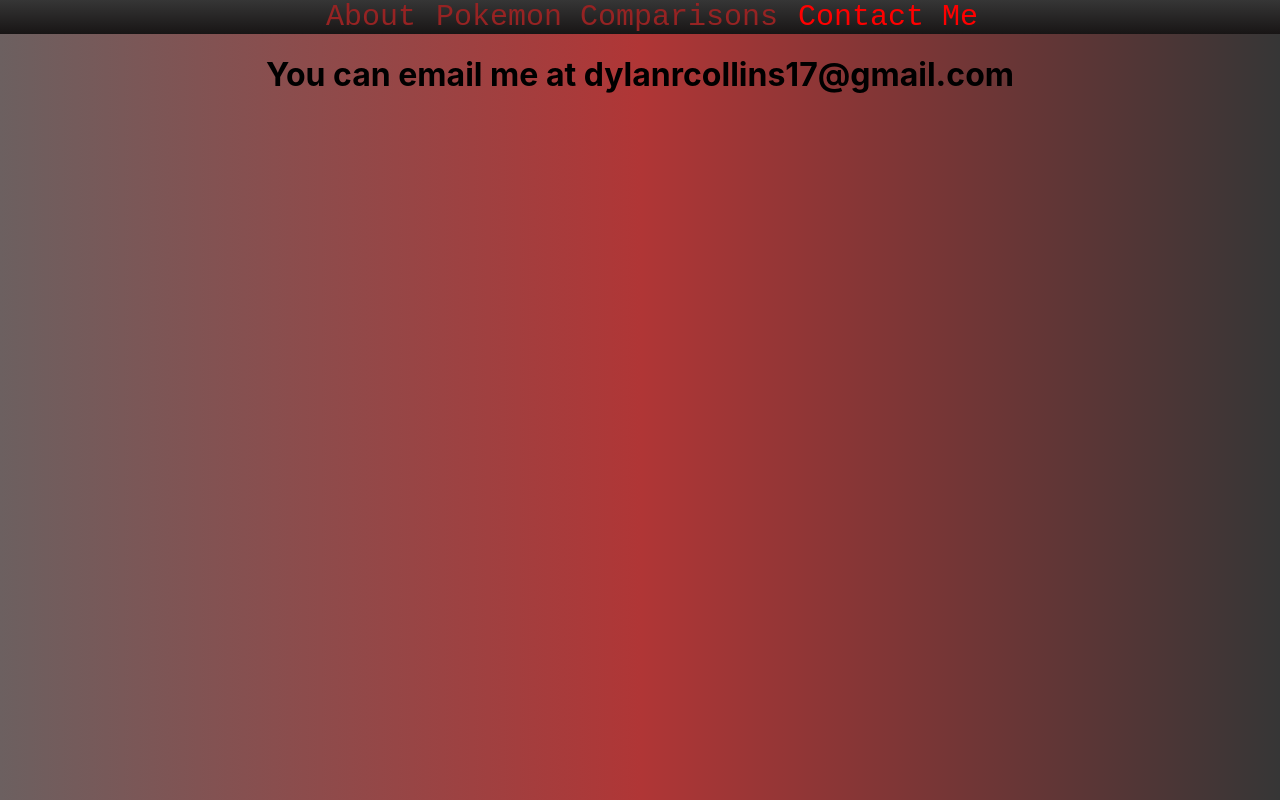
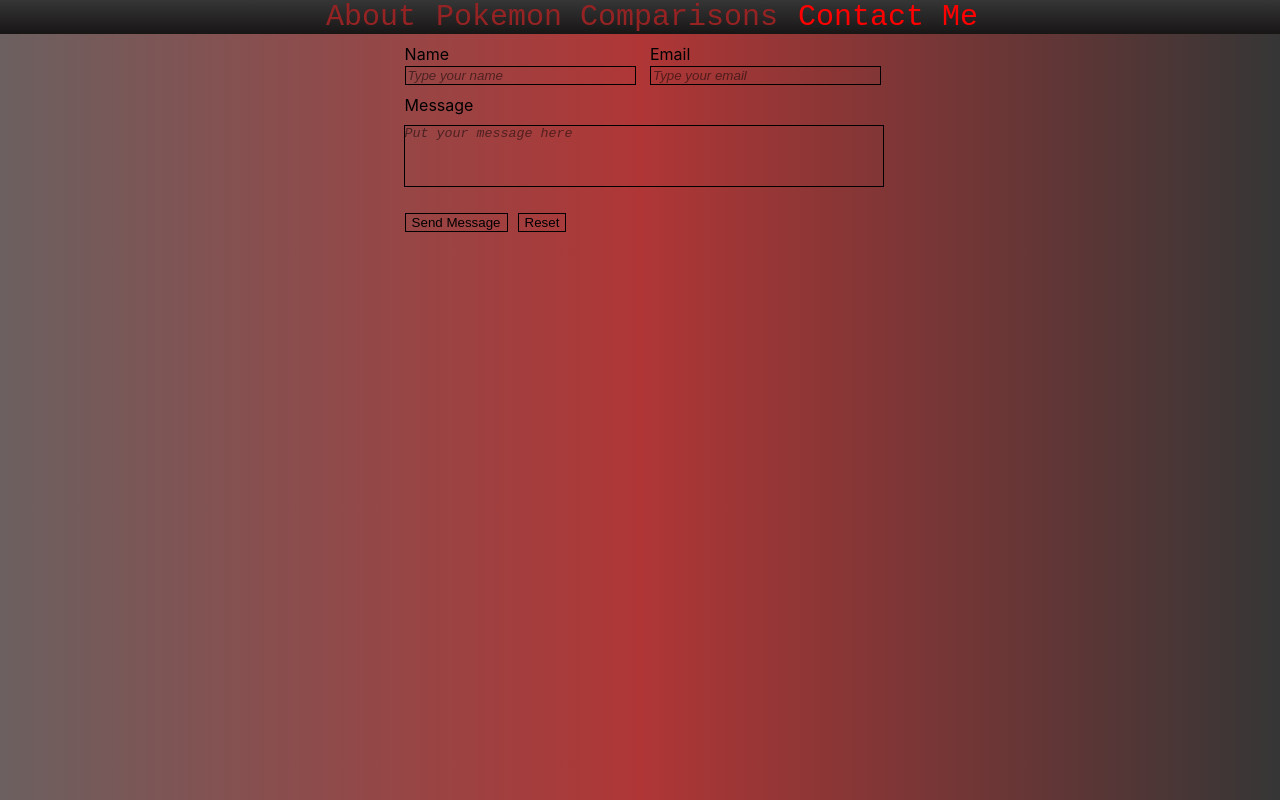
Before and after one commit to DylanCollinsCodes/pokemonapp, a React (Create React App) app: page /contact in a window 1280 px wide. Built offline with nearby package versions, Linux system fonts and the light colour scheme; the HTML template or start-up script is replaced by a standard one; a web font is replaced by a local one.

Commit message:
add form

```diff
--- a/package.json
+++ b/package.json
@@ -7,7 +7,7 @@
     "@testing-library/react": "^13.4.0",
     "@testing-library/user-event": "^13.5.0",
     "axios": "^1.2.5",
-    "netlify-cli": "^12.10.0",
+    "netlify-cli": "^12.12.1",
     "react": "^18.2.0",
     "react-dom": "^18.2.0",
     "react-icons": "^4.7.1",
--- a/src/components/Navbar/index.js
+++ b/src/components/Navbar/index.js
@@ -7,13 +7,13 @@ const Navbar = () => {
     <>
       <Nav>
         <NavMenu>
-          <NavLink to="/about" activeStyle>
+          <NavLink to="/about">
             About
           </NavLink>
-          <NavLink to="/pokemon" activeStyle>
+          <NavLink to="/pokemon">
             Pokemon Comparisons
           </NavLink>
-          <NavLink to="/contact" activeStyle>
+          <NavLink to="/contact">
             Contact Me
           </NavLink>
         </NavMenu>
--- a/src/components/comparePokemon.jsx
+++ b/src/components/comparePokemon.jsx
@@ -25,7 +25,7 @@ export default function ComparePokemon(props){
                 <div id='pokeSprites'>
                     {props.pokeArray.map((poke, index)=>
                     <div className='compareBox' key={`${poke.name} - ${index}`}>
-                    {<img class="pokemonSprite" src={ props.pokeArray[index].sprites.front_default } alt=""></img>}
+                    {<img className="pokemonSprite" src={ props.pokeArray[index].sprites.front_default } alt=""></img>}
                     {poke.name.charAt(0).toUpperCase() + poke.name.slice(1)} is selected
                     </div>)}
                 </div>
--- a/src/pages/about.js
+++ b/src/pages/about.js
@@ -1,4 +1,3 @@
-import React from "react";
 import '../style/about.css'
 
 const About = () => {
@@ -13,7 +12,7 @@ const About = () => {
         <li>Saving pokemon teams</li>
         <li>Recommend what pokemon to use against opponents pokemon</li>
         <li>Display a list of typeweaknesses for your opponents pokemon</li>
-        <span id="secondSpan">Latest fixes</span>
+        <span id="secondSpan">Latest fixes:</span>
         <li>Fixed an issue that could cause the page to crash</li>
         <li>Fixed an issue on smaller screen sizes</li>
       </ul>
--- a/src/pages/contact.js
+++ b/src/pages/contact.js
@@ -1,10 +1,30 @@
-import React from 'react';
 import '../style/contact.css'
 
 const Contact = () => {
   return (
-    <div>
-      <h1 id="contactH1">You can email me at dylanrcollins17@gmail.com</h1>
+    <div id="contactBox">
+      <form method="post" data-netlify="true">
+					<div>
+            <div className='inputBoxes'>
+              <div className='halfField'>
+						  		<label className='fullField' for="name">Name</label>
+						  		<input className='fullField seeThrough needsBorder' type="text" name="name" id="name" placeholder="Type your name"/>
+						  </div>
+						  <div className='halfField'>
+						  		<label className='fullField' for="email">Email</label>
+						  		<input className='fullField seeThrough needsBorder' type="text" name="email" placeholder="Type your email"/>
+						  </div>
+            </div>
+						<div className='messageInputDiv'>
+								<label className='messageName' for="message">Message</label>
+								<textarea className='fullField messageText seeThrough' name="message" rows="4" placeholder="Put your message here"></textarea>
+						</div>
+					</div>
+						<ul id="formList">
+							<li><input className='formButton one' type="submit" value="Send Message"/></li>
+							<li><input className='formButton two' type="reset" value="Reset"/></li>
+						</ul>
+				</form>
     </div>
   );
 };
--- a/src/pages/index.js
+++ b/src/pages/index.js
@@ -1,5 +1,4 @@
 import '../style/index.css'
-import React from 'react';
 
 const Home = () => {
   return (
--- a/src/pages/pokemon.js
+++ b/src/pages/pokemon.js
@@ -135,16 +135,16 @@ const Pokemon = () => {
             <ComparePokemon oneWeakToTwo = {pokeOneWeakToTwo} twoWeakToOne = {pokeTwoWeakToOne} pokeArray = {selectedPokemon} pokeOneWeaknesses = {pokeOneWeaknesses} pokeTwoWeaknesses = {pokeTwoWeaknesses}/>
 
             <div id='pokeInfoBox'>
-                <input class="pokeInput" type='number' value={num || ''} placeholder='Number of Pokemon' onChange={(event)=> dispatch({type: 'SET_NUM', payload: event.target.value})}></input>
-                <button class="pokeButton" onClick={()=> dispatch({type: 'INCREMENT'})}>Increment</button>
-                <button class="pokeButton" onClick={()=> dispatch({type: 'DECREMENT'})}>Decrement</button>
+                <input className="pokeInput" type='number' value={num || ''} placeholder='Number of Pokemon' onChange={(event)=> dispatch({type: 'SET_NUM', payload: event.target.value})}></input>
+                <button className="pokeButton" onClick={()=> dispatch({type: 'INCREMENT'})}>Increment</button>
+                <button className="pokeButton" onClick={()=> dispatch({type: 'DECREMENT'})}>Decrement</button>
                 <p>Type in a Pokemon</p>
                 <form onSubmit={((e)=>{
                     e.preventDefault()
                     getSpecificPokemon()
                     })}>
-                <input class="pokeInput" placeholder='Type a pokemon' value = {specificPokemon.name} onChange={(event)=> dispatch({type: 'ADD_SPECIFIC_POKEMON', payload: event.target.value})}></input>
-                <button class="pokeButton">Select Pokemon</button>
+                <input className="pokeInput" placeholder='Type a pokemon' value = {specificPokemon.name} onChange={(event)=> dispatch({type: 'ADD_SPECIFIC_POKEMON', payload: event.target.value})}></input>
+                <button className="pokeButton">Select Pokemon</button>
                 </form>
             </div>
         </div>
--- a/src/style/contact.css
+++ b/src/style/contact.css
@@ -1,9 +1,58 @@
-#contactH1 {
-    text-align: center;
+#formList {
+    display: flex;
+    list-style: none;
+    margin: 10px;
+    padding: 0;
+    gap: 10px;
 }
 
-@media  screen and (max-width: 450px) {
-    #contactH1 {
-        font-size: 20px;
-    }
+.formButton {
+    background: rgba(0,0,0,0);
+    border: 1px solid black;
 }
+
+#contactBox {
+    display: flex;
+    justify-content: center;
+}
+
+.fullField {
+    width: 100%;
+}
+
+.halfField {
+    width: 50%;
+    margin: 10px;
+}
+
+.inputBoxes {
+    display: flex;
+}
+
+.messageText {
+    padding: 0;
+    border: black solid 1px;
+    box-sizing: border-box;
+    margin:  10px -1px;
+}
+
+.messageInputDiv {
+    margin-left: 10px;
+}
+
+textarea {
+    resize: none;
+}
+
+.seeThrough {
+    background: rgba(0,0,0,0);
+}
+
+.needsBorder {
+    border: 1px black solid;
+}
+
+.seeThrough::placeholder {
+    color: rgb(0, 0, 0, .5);
+    font-style: italic;
+}
--- a/src/style/index.css
+++ b/src/style/index.css
@@ -7,3 +7,9 @@
     font-size: 20px;
     padding: 0 25%;
 }
+
+@media  screen and (max-width: 550px) {
+    #indexP {
+        padding: 0;
+    }
+}
```
Also changed, not shown: 1 other file (tests, documents, lock files or other folders).
